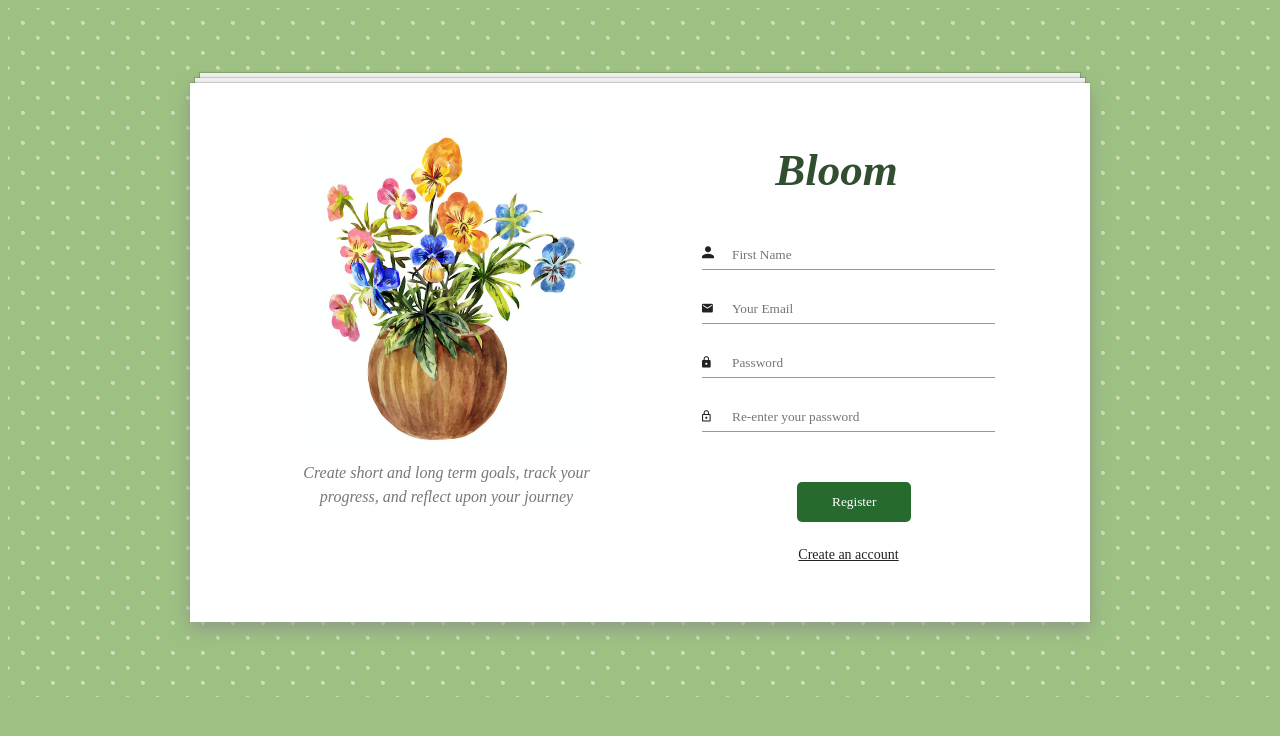
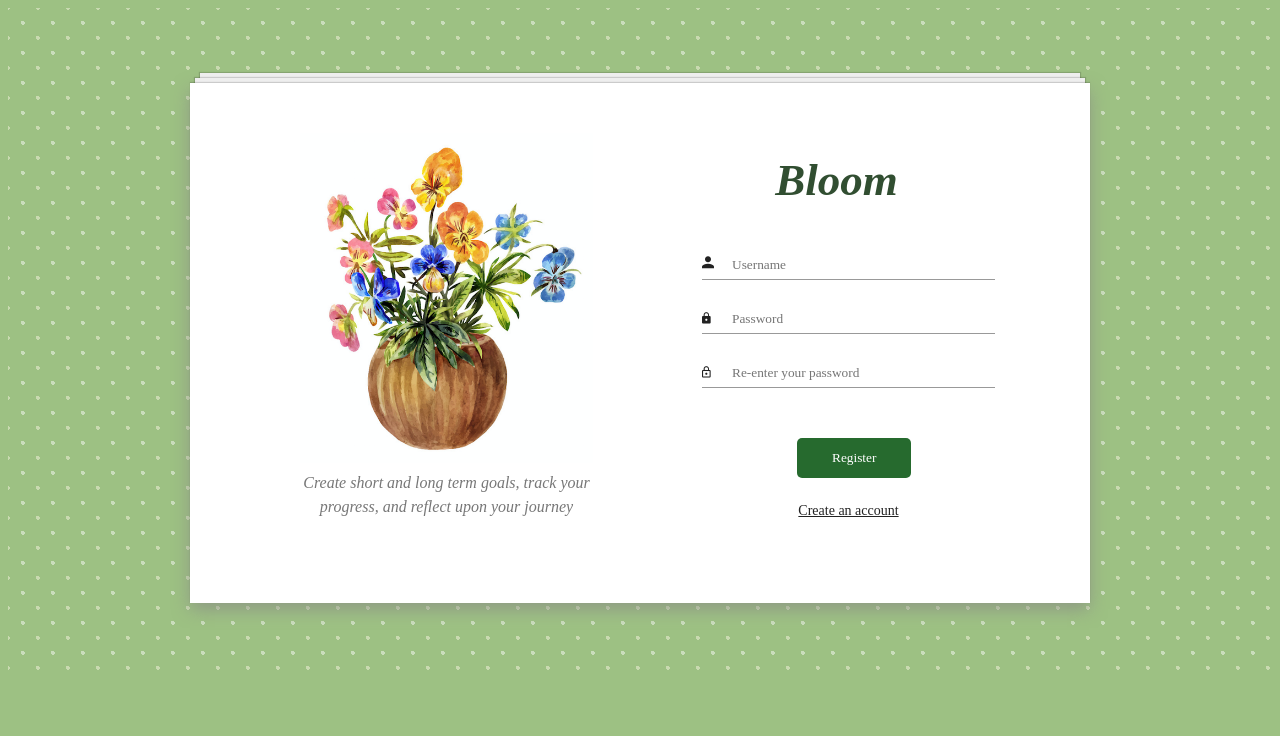
Before and after one commit to Hunter-College-CSCI-39548-Fall-2018/team2, a Node server app: page /register in a window 1280 px wide. Shown: the top 736 px of the page. Run offline with Node 20, Linux system fonts and the light colour scheme; some libraries are stand-ins or nearby versions.

Commit message:
Updated login and registration logic

```diff
--- a/models/account.js
+++ b/models/account.js
@@ -4,8 +4,6 @@ var passportLocalMongoose = require('passport-local-mongoose');
 
 var Account = new Schema({
     username: String,
-    email: String,
-    fullName: String,
     password: String
 });
 
--- a/public/css/login.css
+++ b/public/css/login-registration.css
@@ -117,8 +117,8 @@ body {
 }
 
 .signup-content {
-    padding-top: 30px;
-    padding-bottom: 55px;
+    padding-top: 40px;
+    padding-bottom: 80px;
     box-shadow: 0 -1px 1px rgba(0,0,0,0.15),
     0 -10px 0 -5px #eee,
     0 -10px 1px -4px rgba(0,0,0,0.15),
--- a/routes/index.js
+++ b/routes/index.js
@@ -5,17 +5,23 @@ var router = express.Router();
 
 
 router.get('/', function (req, res) {
+    // We might just end up making the login
+    // our home page but this is just here for now
     res.render('index', {user: req.user});
 });
 
 router.get('/register', function (req, res) {
-    res.render('register', {});
+    if(req.user){
+        res.redirect('/');
+    } else {
+        res.render('register');
+    }
 });
 
 router.post('/register', function (req, res) {
     Account.register(new Account({username: req.body.username}), req.body.password, function (err, account) {
-        if (err) {
-            //ToDo: Currently just refreshes page if invalid. Add response to this behavior
+        if (err || (req.body.password !== req.body.re_password)) {
+            // ToDo: Currently just refreshes page if invalid. Add response indicating error to user
             return res.render('register', {account: account});
         }
 
@@ -26,7 +32,12 @@ router.post('/register', function (req, res) {
 });
 
 router.get('/login', function (req, res) {
-    res.render('login', {user: req.user});
+    if (req.user){
+        res.redirect('/');
+    } else {
+        res.render('login', {user: req.user});
+    }
+
 });
 
 router.post('/login', passport.authenticate('local',
@@ -36,7 +47,7 @@ router.post('/login', passport.authenticate('local',
 
 router.get('/logout', function (req, res) {
     req.logout();
-    res.redirect('/');
+    res.redirect('/login');
 });
 
 module.exports = router;
--- a/views/index.ejs
+++ b/views/index.ejs
@@ -6,6 +6,9 @@
 
 <% if (!user) { %>
 <h1>Hi there! This is a placeholder because you are not currently logged in.</h1>
+<% } else { %>
+    <h1> Congrats you are logged in! Awesome :) </h1>
+    <a href="/logout">Logout</a>
 <% } %>
 
 </body>
--- a/views/register.ejs
+++ b/views/register.ejs
@@ -5,7 +5,7 @@
     <meta name="viewport" content="width=device-width, initial-scale=1.0">
     <meta http-equiv="X-UA-Compatible" content="ie=edge">
     <link rel="stylesheet" href="fonts/material-icon/css/material-design-iconic-font.min.css">
-    <link rel="stylesheet" href="css/login.css">
+    <link rel="stylesheet" href="css/login-registration.css">
 </head>
 <body>
 <div class="main">
@@ -21,20 +21,16 @@
                     <h2 class="form-title">Bloom</h2>
                     <form method="POST" class="register-form" id="register-form">
                         <div class="form-group">
-                            <label for="name"><i class="zmdi zmdi-account material-icons-name"></i></label>
-                            <input type="text" name="name" id="name" placeholder="First Name"/>
+                            <label for="username"><i class="zmdi zmdi-account material-icons-name"></i></label>
+                            <input type="text" name="username" id="name" placeholder="Username"/>
                         </div>
                         <div class="form-group">
-                            <label for="email"><i class="zmdi zmdi-email"></i></label>
-                            <input type="email" name="email" id="email" placeholder="Your Email"/>
+                            <label for="password"><i class="zmdi zmdi-lock"></i></label>
+                            <input type="password" name="password" id="pass" placeholder="Password"/>
                         </div>
                         <div class="form-group">
-                            <label for="pass"><i class="zmdi zmdi-lock"></i></label>
-                            <input type="password" name="pass" id="pass" placeholder="Password"/>
-                        </div>
-                        <div class="form-group">
-                            <label for="re-pass"><i class="zmdi zmdi-lock-outline"></i></label>
-                            <input type="password" name="re_pass" id="re_pass" placeholder="Re-enter your password"/>
+                            <label for="re-password"><i class="zmdi zmdi-lock-outline"></i></label>
+                            <input type="password" name="re_password" id="re_pass" placeholder="Re-enter your password"/>
                         </div>
                         <div class="form-group form-button">
                             <input type="submit" name="signup" id="signup" class="form-submit" value="Register"/>
@@ -45,7 +41,6 @@
             </div>
         </div>
     </section>
-
 </div>
 </body>
 </html>
```
Also changed, not shown: routes/users.js (deleted, +0 -9 lines), views/login.ejs (+5 -7 lines).
